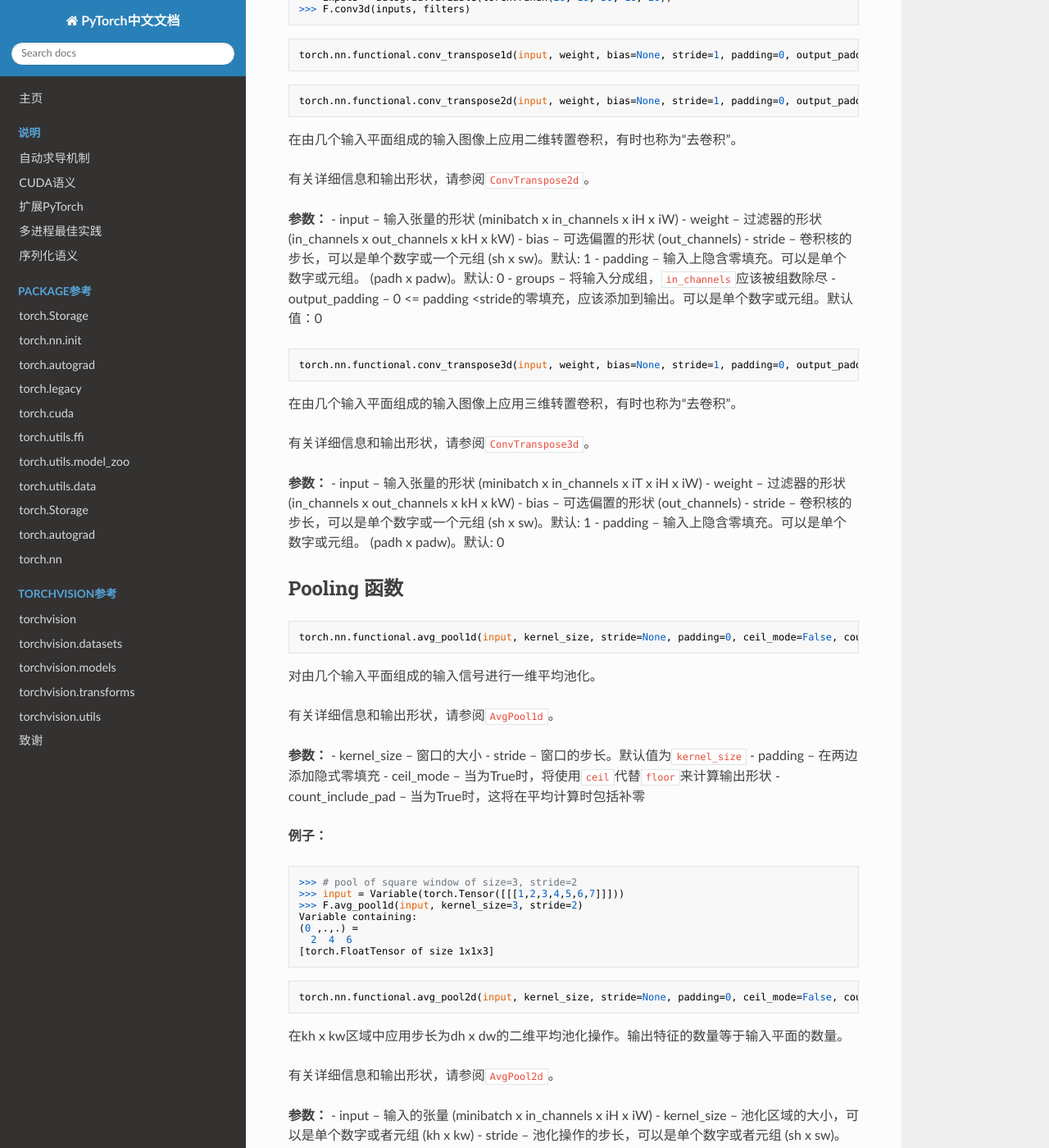
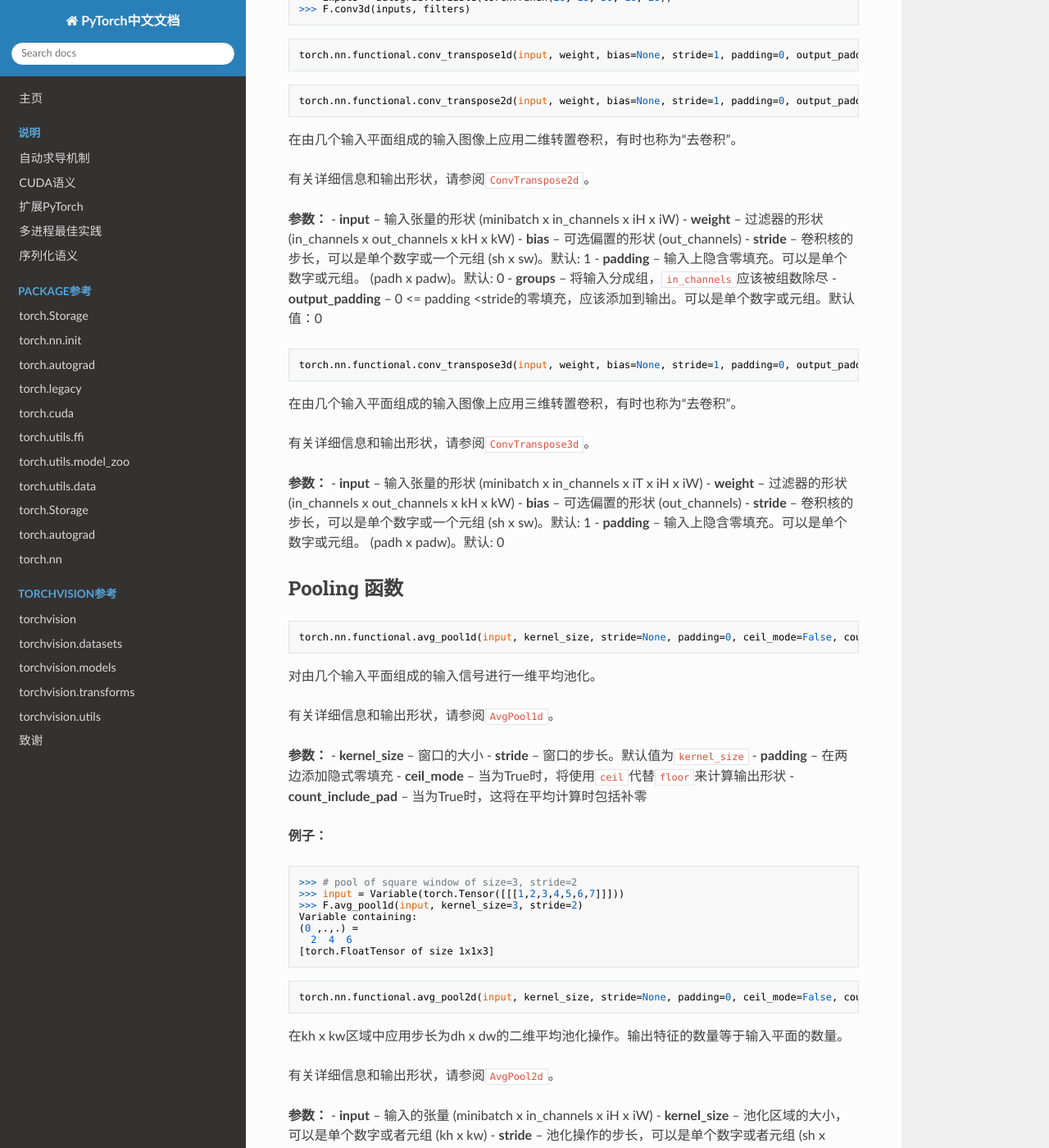
Before and after one commit to awfssv/pytorch-cn, an MkDocs documentation site: the page built from docs/package_references/functional.md, in a window 1280 px wide and 1400 px high, scrolled down 1377 px. Shown: the whole window at 82% size. Built offline with MkDocs 1.6.1, drawn with Linux system fonts in a browser that asks for light colours; nearby versions of some CDN libraries; old or Windows-style settings are respelled for this version of MkDocs; some of the changed text lies outside the part shown.

Commit message:
complete nn.functional.pooling

````diff
--- a/docs/package_references/functional.md
+++ b/docs/package_references/functional.md
@@ -76,13 +76,13 @@ torch.nn.functional.conv_transpose2d(input, weight, bias=None, stride=1, padding
 有关详细信息和输出形状，请参阅`ConvTranspose2d`。
 
 **参数：**
-- input – 输入张量的形状 (minibatch x in_channels x iH x iW)
-- weight – 过滤器的形状 (in_channels x out_channels x kH x kW)
-- bias – 可选偏置的形状 (out_channels)
-- stride – 卷积核的步长，可以是单个数字或一个元组 (sh x sw)。默认: 1
-- padding – 输入上隐含零填充。可以是单个数字或元组。 (padh x padw)。默认: 0
-- groups – 将输入分成组，`in_channels`应该被组数除尽
-- output_padding – 0 <= padding <stride的零填充，应该添加到输出。可以是单个数字或元组。默认值：0
+- **input** – 输入张量的形状 (minibatch x in_channels x iH x iW)
+- **weight** – 过滤器的形状 (in_channels x out_channels x kH x kW)
+- **bias** – 可选偏置的形状 (out_channels)
+- **stride** – 卷积核的步长，可以是单个数字或一个元组 (sh x sw)。默认: 1
+- **padding** – 输入上隐含零填充。可以是单个数字或元组。 (padh x padw)。默认: 0
+- **groups** – 将输入分成组，`in_channels`应该被组数除尽
+- **output_padding** – 0 <= padding <stride的零填充，应该添加到输出。可以是单个数字或元组。默认值：0
 
 ```python
 torch.nn.functional.conv_transpose3d(input, weight, bias=None, stride=1, padding=0, output_padding=0, groups=1)
@@ -92,11 +92,11 @@ torch.nn.functional.conv_transpose3d(input, weight, bias=None, stride=1, padding
 有关详细信息和输出形状，请参阅`ConvTranspose3d`。
 
 **参数：**
-- input – 输入张量的形状 (minibatch x in_channels x iT x iH x iW)
-- weight – 过滤器的形状 (in_channels x out_channels x kH x kW)
-- bias – 可选偏置的形状 (out_channels)
-- stride – 卷积核的步长，可以是单个数字或一个元组 (sh x sw)。默认: 1
-- padding – 输入上隐含零填充。可以是单个数字或元组。 (padh x padw)。默认: 0
+- **input** – 输入张量的形状 (minibatch x in_channels x iT x iH x iW)
+- **weight** – 过滤器的形状 (in_channels x out_channels x kH x kW)
+- **bias** – 可选偏置的形状 (out_channels)
+- **stride** – 卷积核的步长，可以是单个数字或一个元组 (sh x sw)。默认: 1
+- **padding** – 输入上隐含零填充。可以是单个数字或元组。 (padh x padw)。默认: 0
 
 ## Pooling 函数
 ```python
@@ -107,11 +107,11 @@ torch.nn.functional.avg_pool1d(input, kernel_size, stride=None, padding=0, ceil_
 有关详细信息和输出形状，请参阅`AvgPool1d`。
 
 **参数：**
-- kernel_size – 窗口的大小
-- stride – 窗口的步长。默认值为`kernel_size`
-- padding – 在两边添加隐式零填充
-- ceil_mode – 当为True时，将使用`ceil`代替`floor`来计算输出形状
-- count_include_pad – 当为True时，这将在平均计算时包括补零
+- **kernel_size** – 窗口的大小
+- **stride** – 窗口的步长。默认值为`kernel_size`
+- **padding** – 在两边添加隐式零填充
+- **ceil_mode** – 当为True时，将使用`ceil`代替`floor`来计算输出形状
+- **count_include_pad** – 当为True时，这将在平均计算时包括补零
 
 **例子：**
 ```python
@@ -132,12 +132,12 @@ torch.nn.functional.avg_pool2d(input, kernel_size, stride=None, padding=0, ceil_
 有关详细信息和输出形状，请参阅`AvgPool2d`。
 
 **参数：**
-- input – 输入的张量 (minibatch x in_channels x iH x iW)
-- kernel_size – 池化区域的大小，可以是单个数字或者元组 (kh x kw)
-- stride – 池化操作的步长，可以是单个数字或者元组 (sh x sw)。默认等于核的大小
-- padding – 在输入上隐式的零填充，可以是单个数字或者一个元组 (padh x padw)，默认: 0
-- ceil_mode – 定义空间输出形状的操作
-- count_include_pad – 除以原始非填充图像内的元素数量或kh * kw
+- **input** – 输入的张量 (minibatch x in_channels x iH x iW)
+- **kernel_size** – 池化区域的大小，可以是单个数字或者元组 (kh x kw)
+- **stride** – 池化操作的步长，可以是单个数字或者元组 (sh x sw)。默认等于核的大小
+- **padding** – 在输入上隐式的零填充，可以是单个数字或者一个元组 (padh x padw)，默认: 0
+- **ceil_mode** – 定义空间输出形状的操作
+- **count_include_pad** – 除以原始非填充图像内的元素数量或kh * kw
 
 ```python
 torch.nn.functional.avg_pool3d(input, kernel_size, stride=None)
@@ -161,7 +161,7 @@ torch.nn.functional.max_unpool1d(input, indices, kernel_size, stride=None, paddi
 ```
 
 ```python
-torch.nn.functional.max_unpool2d(input, indices, kernel_size, stride=None, padding=0, output_size=None)[source]
+torch.nn.functional.max_unpool2d(input, indices, kernel_size, stride=None, padding=0, output_size=None)
 ```
 
 ```python
@@ -175,18 +175,46 @@ torch.nn.functional.lp_pool2d(input, norm_type, kernel_size, stride=None, ceil_m
 ```python
 torch.nn.functional.adaptive_max_pool1d(input, output_size, return_indices=False)
 ```
+在由几个输入平面组成的输入信号上应用1D自适应最大池化。
+
+有关详细信息和输出形状，请参阅`AdaptiveMaxPool1d`。
+
+**参数：**
+- **output_size** – 目标输出大小（单个整数）
+- **return_indices** – 是否返回池化的指数
 
 ```python
 torch.nn.functional.adaptive_max_pool2d(input, output_size, return_indices=False)
 ```
+在由几个输入平面组成的输入信号上应用2D自适应最大池化。
+
+有关详细信息和输出形状，请参阅`AdaptiveMaxPool2d`。
+
+**参数：**
+- **output_size** – 目标输出大小（单整数或双整数元组）
+- **return_indices** – 是否返回池化的指数
 
 ```python
 torch.nn.functional.adaptive_avg_pool1d(input, output_size)
 ```
+在由几个输入平面组成的输入信号上应用1D自适应平均池化。
+
+有关详细信息和输出形状，请参阅`AdaptiveAvgPool1d`。
+
+**参数：**
+- **output_size** – 目标输出大小（单整数或双整数元组）
+
 
 ```python
 torch.nn.functional.adaptive_avg_pool2d(input, output_size)
 ```
+在由几个输入平面组成的输入信号上应用2D自适应平均池化。
+
+有关详细信息和输出形状，请参阅`AdaptiveAvgPool2d`。
+
+**参数：**
+- **output_size** – 目标输出大小（单整数或双整数元组）
+
 
 ## 非线性激活函数
 ```python
````
